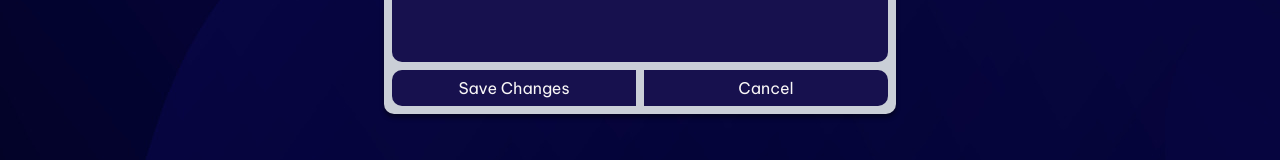
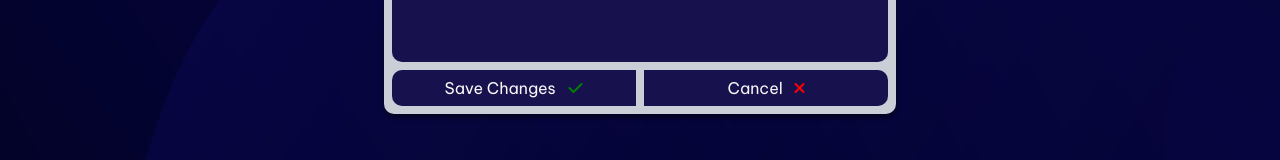
Before and after one commit to TomyAlberdi/Fullstack-Notes, a React (Vite) app in the folder FrontendNotas/: page /EditProfile in a window 1280 px wide. Shown: the part 564-724 px from the top of the page. Built offline with nearby package versions, Linux system fonts and the light colour scheme; sample sign-in values are in the browser's storage.

Commit message:
Minor adjustements

```diff
--- a/FrontendNotas/src/components/utils/EditProfile.jsx
+++ b/FrontendNotas/src/components/utils/EditProfile.jsx
@@ -24,10 +24,10 @@ const EditProfile = ({User,Token}) => {
               <textarea className='div4' name="description" id="description" placeholder={User.description}></textarea>
               <section className="buttonOptions">
                 <button type='submit' >
-                  Save Changes
+                  Save Changes <i className="fa-solid fa-check"></i>
                 </button>
                 <Link to={"/Profile"}>
-                  Cancel
+                  Cancel <i className="fa-solid fa-xmark"></i>
                 </Link>
               </section>
             </form>
--- a/FrontendNotas/src/scss/components/_profile.scss
+++ b/FrontendNotas/src/scss/components/_profile.scss
@@ -91,9 +91,17 @@ section.Profile {
       }
       a {
         border-radius: 0 10px 10px 0;
+        i {
+          color: red;
+          padding-left: 1vh;
+        }
       }
       button {
         border-radius: 10px 0 0 10px;
+        i {
+          color: green;
+          padding-left: 1vh;
+        }
       }
     }
   }
```
